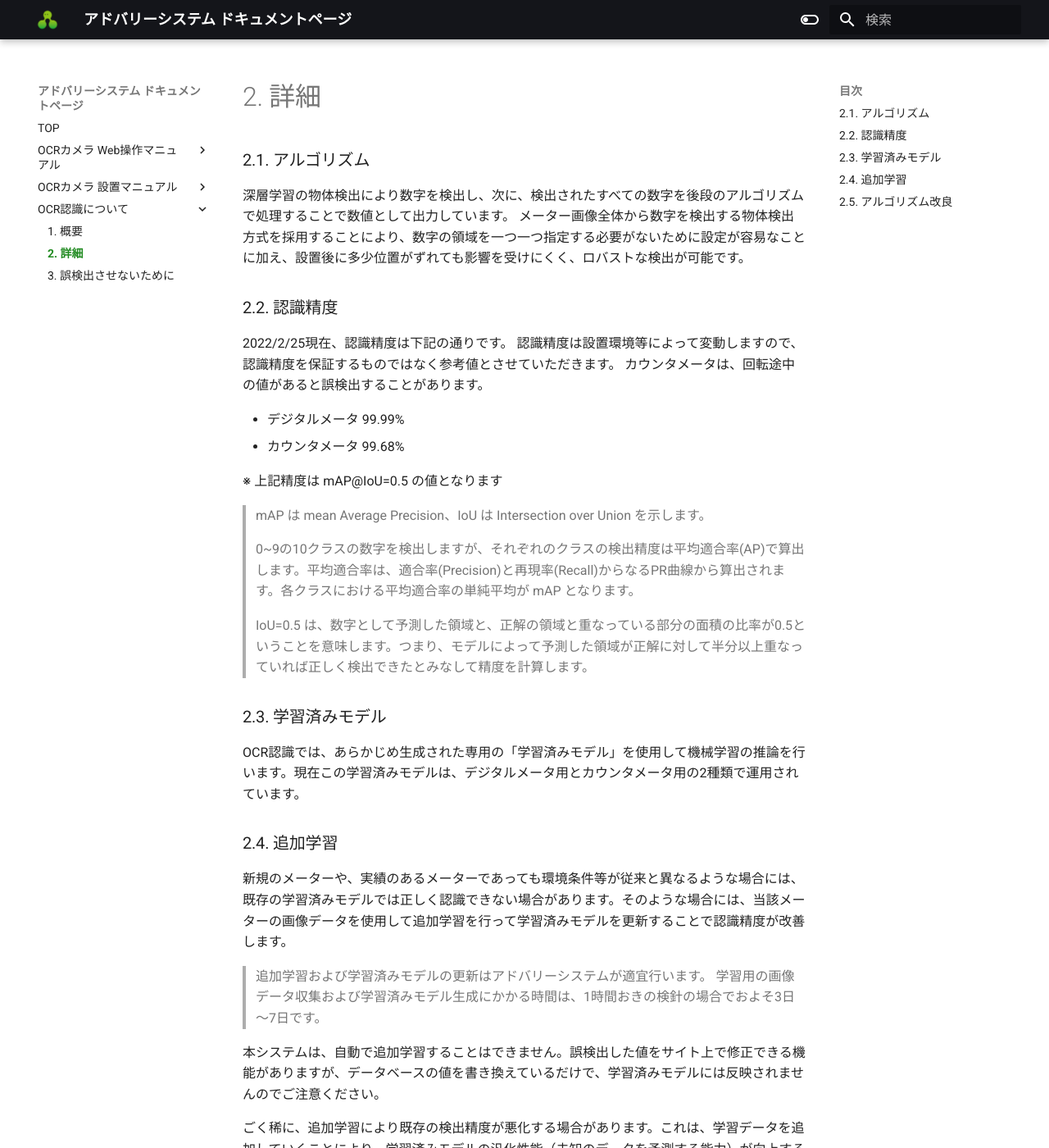
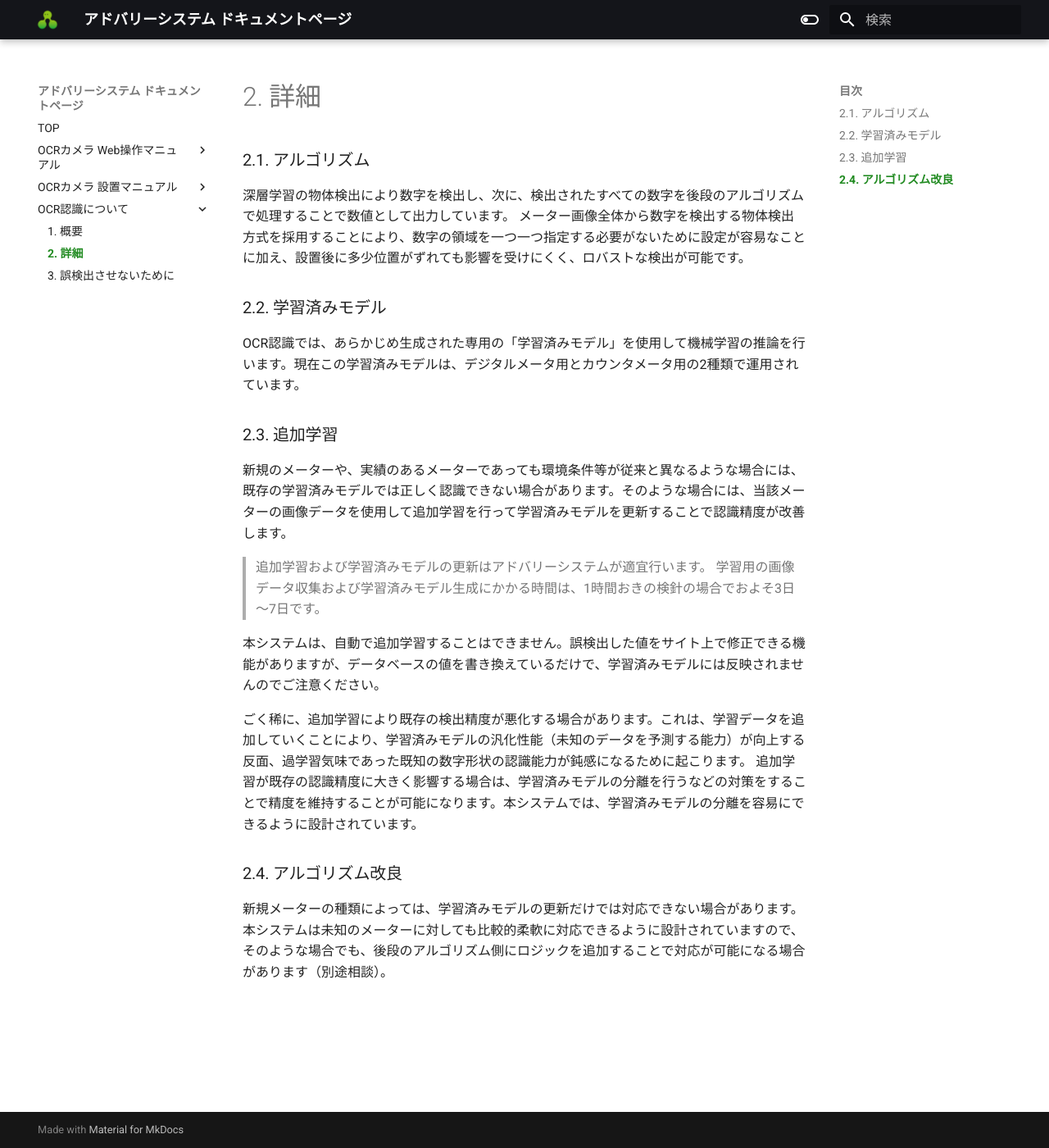
Before and after one commit to advaly/docs, an MkDocs documentation site: the page built from docs/OCR認識について/02_detail.md, in a window 1280 px wide and 1400 px high. Shown: the whole window at 82% size. Built offline with MkDocs 1.6.1 and Material for MkDocs 9.7.7, drawn with Linux system fonts in a browser that asks for light colours.

Commit message:
ocrcam: 認識精度の記述を削除

```diff
--- a/docs/OCR認識について/02_detail.md
+++ b/docs/OCR認識について/02_detail.md
@@ -5,28 +5,11 @@
 深層学習の物体検出により数字を検出し、次に、検出されたすべての数字を後段のアルゴリズムで処理することで数値として出力しています。
 メーター画像全体から数字を検出する物体検出方式を採用することにより、数字の領域を一つ一つ指定する必要がないために設定が容易なことに加え、設置後に多少位置がずれても影響を受けにくく、ロバストな検出が可能です。
 
-### 2.2. 認識精度
-
-2022/2/25現在、認識精度は下記の通りです。
-認識精度は設置環境等によって変動しますので、認識精度を保証するものではなく参考値とさせていただきます。
-カウンタメータは、回転途中の値があると誤検出することがあります。
-
-- デジタルメータ 99.99%
-- カウンタメータ 99.68%
-
-※ 上記精度は mAP@IoU=0.5 の値となります
-
-> mAP は mean Average Precision、IoU は Intersection over Union を示します。
->
-> 0~9の10クラスの数字を検出しますが、それぞれのクラスの検出精度は平均適合率(AP)で算出します。平均適合率は、適合率(Precision)と再現率(Recall)からなるPR曲線から算出されます。各クラスにおける平均適合率の単純平均が mAP となります。
->
-> IoU=0.5 は、数字として予測した領域と、正解の領域と重なっている部分の面積の比率が0.5ということを意味します。つまり、モデルによって予測した領域が正解に対して半分以上重なっていれば正しく検出できたとみなして精度を計算します。
-
-### 2.3. 学習済みモデル
+### 2.2. 学習済みモデル
 
 OCR認識では、あらかじめ生成された専用の「学習済みモデル」を使用して機械学習の推論を行います。現在この学習済みモデルは、デジタルメータ用とカウンタメータ用の2種類で運用されています。
 
-### 2.4. 追加学習
+### 2.3. 追加学習
 
 新規のメーターや、実績のあるメーターであっても環境条件等が従来と異なるような場合には、既存の学習済みモデルでは正しく認識できない場合があります。そのような場合には、当該メーターの画像データを使用して追加学習を行って学習済みモデルを更新することで認識精度が改善します。
 
@@ -38,7 +21,7 @@ OCR認識では、あらかじめ生成された専用の「学習済みモデ
 ごく稀に、追加学習により既存の検出精度が悪化する場合があります。これは、学習データを追加していくことにより、学習済みモデルの汎化性能（未知のデータを予測する能力）が向上する反面、過学習気味であった既知の数字形状の認識能力が鈍感になるために起こります。
 追加学習が既存の認識精度に大きく影響する場合は、学習済みモデルの分離を行うなどの対策をすることで精度を維持することが可能になります。本システムでは、学習済みモデルの分離を容易にできるように設計されています。
 
-### 2.5. アルゴリズム改良
+### 2.4. アルゴリズム改良
 
 新規メーターの種類によっては、学習済みモデルの更新だけでは対応できない場合があります。
 本システムは未知のメーターに対しても比較的柔軟に対応できるように設計されていますので、そのような場合でも、後段のアルゴリズム側にロジックを追加することで対応が可能になる場合があります（別途相談）。
```
